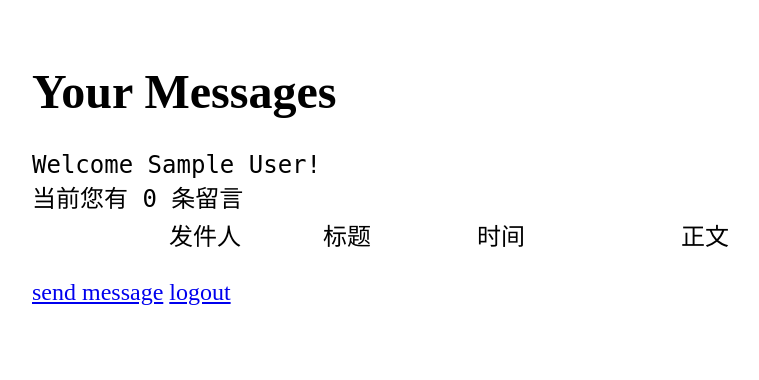
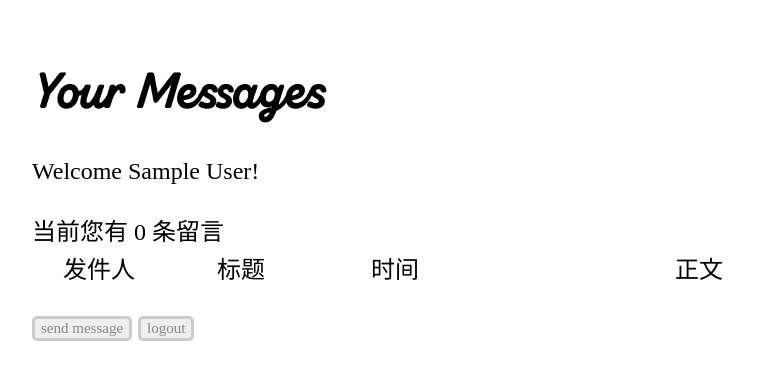
Before and after one commit to Aquilao/message_board, a PHP site: page /board.php in a window 1280 px wide. Shown: the top 380 px of the page, without its empty margins (32-791 px from the left). Run offline with PHP 8.4, Linux system fonts and the light colour scheme; the visitor is signed in with stand-in values (Sample User, id 1); data comes from the database, SQL or seed files in the repository; some web fonts are replaced.

Commit message:
[^] Update sign up and sign in and message board page UI

```diff
--- a/board.php
+++ b/board.php
@@ -36,12 +36,12 @@ if ($result = mysqli_query($db, $select_message)) {
 
   $table = "<table>
               <tr>
-                <td>&nbsp;&nbsp;&nbsp;&nbsp;&nbsp;&nbsp;&nbsp;&nbsp;&nbsp;</td>
+                <td>&nbsp;&nbsp;&nbsp;&nbsp;</td>
                 <td width='150'>发件人</td>
                 <td width='150'>标题</td>
-                <td width='200'>时间</td>
-                <td>正文</td>
-                <td></td>
+                <td width='300'>时间</td>
+                <td width='300'>正文</td>
+                <td width=100></td>
                 <td></td>
               </tr>" . $summarys . "</table>";
 }
@@ -59,8 +59,8 @@ else {
 </head>
 <body>
   <h1>Your Messages</h1>
-  <pre><?php echo "$welcome</br>"; echo "当前您有 $num 条留言";echo "$table";?></pre>
-  <a href="./send.php">send message</a>
-  <a href="./logout.php">logout</a>
+  <pre><?php echo "$welcome</br></br>"; echo "当前您有 $num 条留言";echo "$table";?></pre>
+  <button type="button" name="button"><a href="./send.php">send message</a></button>
+  <button type="button" name="button"><a href="./logout.php">logout</a></button>
 </body>
 </html>
--- a/style/board.css
+++ b/style/board.css
@@ -1,8 +1,39 @@
+h1 {
+  font-family: 'zing_script';
+}
+
 body {
   margin: 5% 5%;
   font-size: 24px;
 }
 
-table {
+table,pre {
   font-size: 24px;
+  font-family: 'WeiRuanYaHei';
 }
+
+a {
+  color: #868686;
+  text-decoration: none;
+}
+
+div {
+  width: 200px;
+}
+
+button {
+  font-size: 15px;
+  border: 3px solid #ccc;
+  border-radius: 5px;
+  font-family: 'WeiRuanYaHei';
+}
+
+@font-face {
+  font-family: 'zing_script';
+  src: url('../fonts/Zing-Script-Rust-SemiBold-Demo-Base-2.otf');
+}
+
+@font-face {
+  font-family: 'WeiRuanYaHei';
+  src: url('../fonts/WeiRuanYaHei-1.ttf');
+}
```
Also changed, not shown: style/login.css (+15 -2 lines), fonts/Zing-Script-Rust-SemiBold-Demo-Base-2.otf (added), 1 other file.
